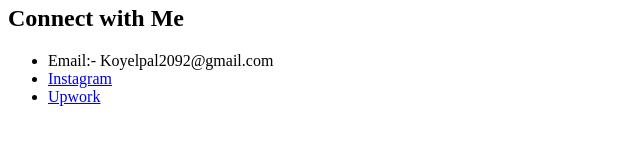
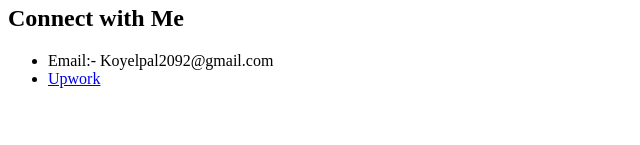
Before and after one commit to koyel321/My-Resume, a plain HTML site: page index.html in a window 1280 px wide. Shown: the part 517-662 px from the top of the page, 0-640 px from the left. Drawn offline with Linux system fonts and the light colour scheme.

Commit message:
Update index.html

```diff
--- a/index.html
+++ b/index.html
@@ -46,7 +46,6 @@
 <h2> Connect with Me</h2>
 <ul>
     <li>Email:- Koyelpal2092@gmail.com</li>
-    <li> <a href="https://www.instagram.com/koyel_pal29/"> Instagram</a></li>
     <li> <a href="https://www.upwork.com/freelancers/~01e30666f5d8be8dfa"> Upwork</a></li>
 </ul>
 
```
